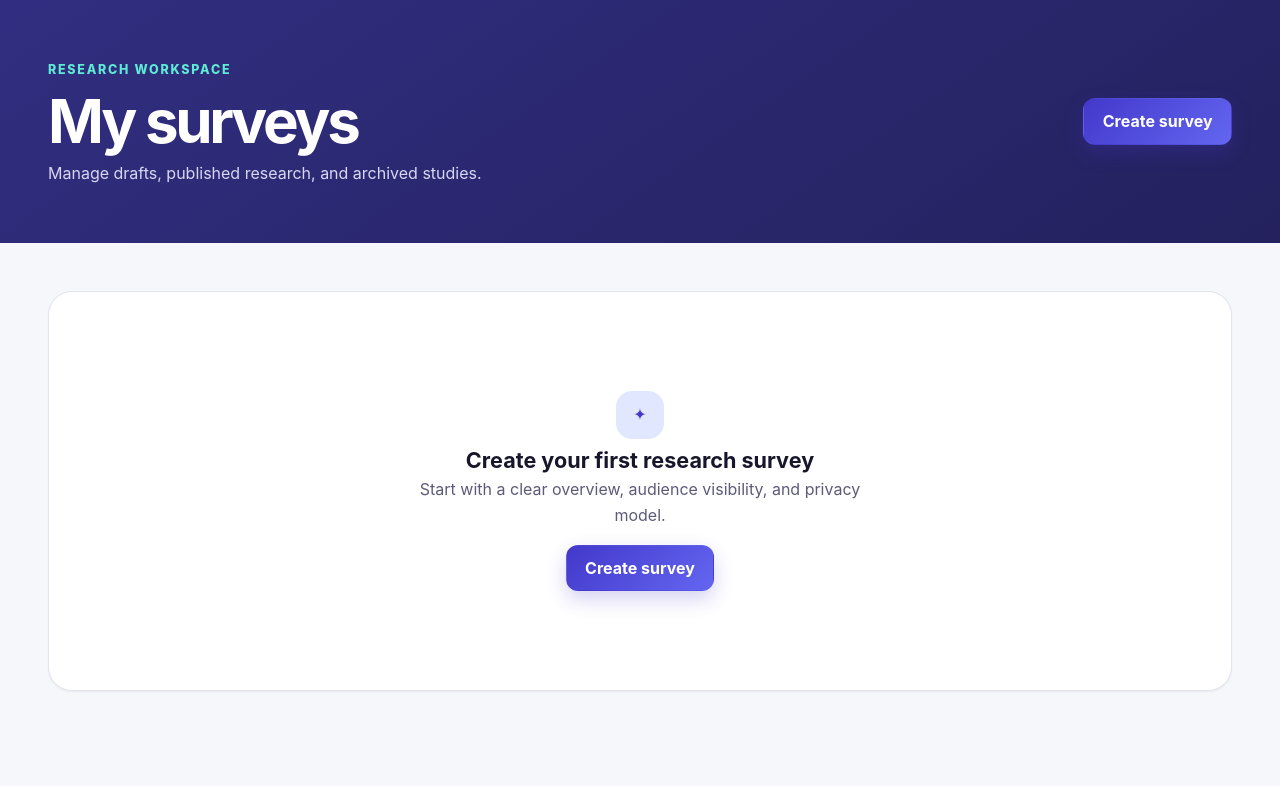
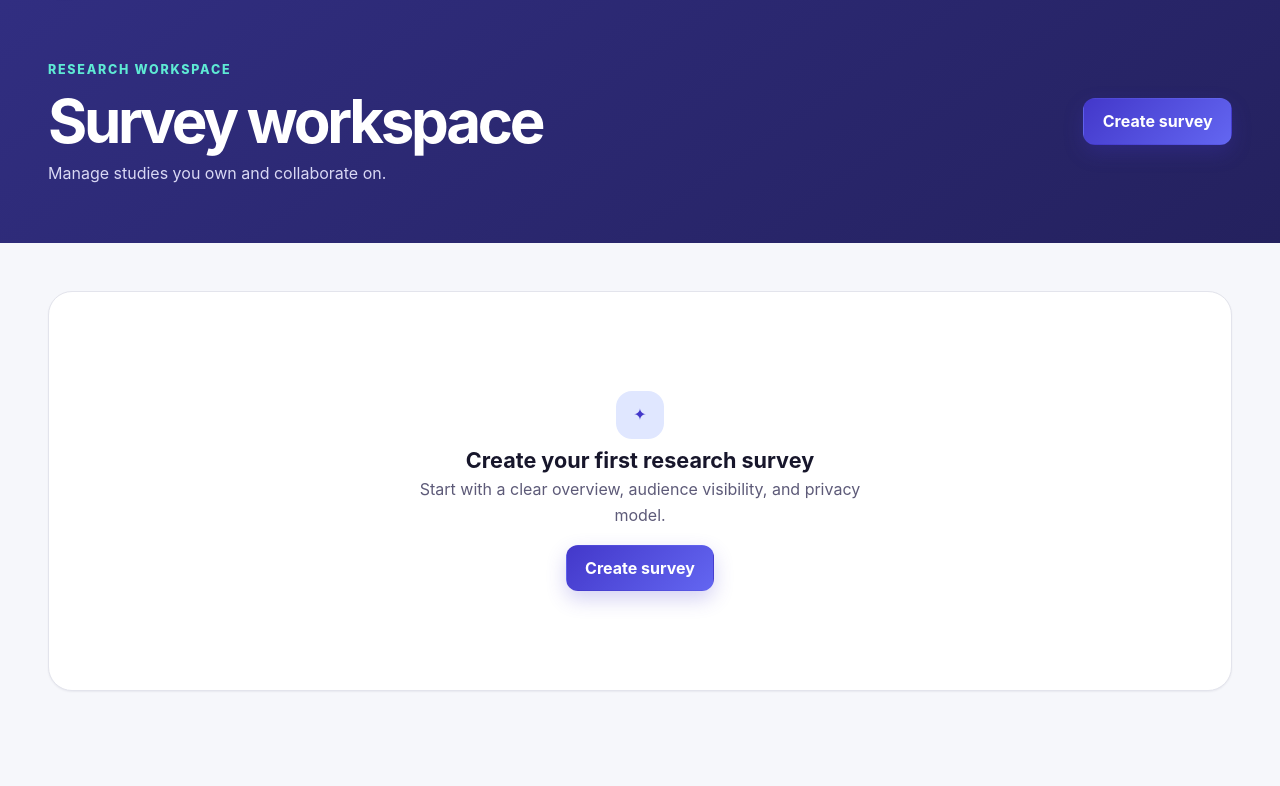
Before and after one commit to almahfuz777/SurveySolver, a Django app: page /dashboard/surveys/ in a window 1280 px wide. Shown: the part 73-859 px from the top of the page. Run offline with Django 5.2, Linux system fonts and the light colour scheme; the visitor is signed in with stand-in values (Sample User, id 1); data that the repository does not hold is empty.

Commit message:
Enforce collaboration permissions

```diff
--- a/responses/management.py
+++ b/responses/management.py
@@ -1,15 +1,18 @@
 from django.core.exceptions import ValidationError
 from django.db import transaction
 from django.utils import timezone
+
+from sharing.permissions import EDIT_ROLES, accessible_surveys
 
 from .models import ResponseAuditEvent, Submission
 
 
 @transaction.atomic
 def set_analytics_exclusion(submission_id, user, *, excluded, reason=''):
+    editable_surveys = accessible_surveys(user, EDIT_ROLES)
     submission = Submission.objects.select_for_update().select_related('survey').get(
         id=submission_id,
-        survey__owner=user,
+        survey__in=editable_surveys,
         status=Submission.Status.COMPLETED,
     )
     reason = reason.strip()
--- a/rewards/services.py
+++ b/rewards/services.py
@@ -1,6 +1,7 @@
 from django.db import transaction
 
 from responses.models import Submission
+from sharing.models import SurveyCollaborator
 
 from .models import Badge, BadgeAward, PointTransaction
 
@@ -32,6 +33,7 @@ def award_survey_completion(user, submission, points):
         submission.status != Submission.Status.COMPLETED
         or not submission.is_eligible
         or user.id == submission.survey.owner_id
+        or SurveyCollaborator.objects.filter(survey=submission.survey, user=user).exists()
         or (submission.respondent_id and submission.respondent_id != user.id)
     ):
         return None, False
--- a/sharing/permissions.py
+++ b/sharing/permissions.py
@@ -35,7 +35,7 @@ def accessible_surveys(user, roles=VIEW_ROLES):
     collaboration_roles = [role for role in roles if role != OWNER]
     if collaboration_roles:
         query |= Q(collaborators__user=user, collaborators__role__in=collaboration_roles)
-    return Survey.objects.filter(query).distinct()
+    return Survey.objects.filter(query)
 
 
 def get_accessible_survey(user, survey_id, roles=VIEW_ROLES):
--- a/surveys/publication.py
+++ b/surveys/publication.py
@@ -2,6 +2,8 @@ from copy import deepcopy
 
 from django.db import transaction
 from django.utils import timezone
+
+from sharing.permissions import EDIT_ROLES, accessible_surveys
 
 from .models import BranchRule, EligibilityCriteria, MatrixRow, Question, QuestionChoice, Quota, Section, Survey, SurveyVersion
 
@@ -122,7 +124,7 @@ def _clone_version(source, created_by):
 
 @transaction.atomic
 def publish_survey(survey_id, user, expected_revision):
-    survey = Survey.objects.select_for_update().get(id=survey_id, owner=user)
+    survey = accessible_surveys(user, EDIT_ROLES).select_for_update().get(id=survey_id)
     if survey.status == Survey.Status.ARCHIVED:
         raise PublicationError(['Archived surveys cannot be published.'])
     version = SurveyVersion.objects.select_for_update().get(
--- a/surveys/views.py
+++ b/surveys/views.py
@@ -5,6 +5,8 @@ from django.http import JsonResponse
 from django.shortcuts import get_object_or_404, redirect, render
 from django.urls import reverse
 from django.views.decorators.http import require_POST
+
+from sharing.permissions import EDIT_ROLES, OWNER_ROLES, VIEW_ROLES, accessible_surveys, get_accessible_survey
 
 from . import services
 from .publication import PublicationError, publish_survey, readiness_errors
@@ -14,7 +16,7 @@ from .models import Question, Section, Survey, SurveyVersion
 
 @login_required
 def survey_list(request):
-    surveys = Survey.objects.owned_by(request.user).prefetch_related('topics')
+    surveys = accessible_surveys(request.user, VIEW_ROLES).prefetch_related('topics')
     return render(request, 'surveys/survey_list.html', {'surveys': surveys})
 
 
@@ -41,11 +43,7 @@ def survey_create(request):
 
 @login_required
 def survey_detail(request, survey_id):
-    survey = get_object_or_404(
-        Survey.objects.prefetch_related('topics'),
-        id=survey_id,
-        owner=request.user,
-    )
+    survey = get_accessible_survey(request.user, survey_id, VIEW_ROLES)
     return render(
         request,
         'surveys/survey_detail.html',
@@ -53,13 +51,14 @@ def survey_detail(request, survey_id):
             'survey': survey,
             'draft_version': survey.draft_version,
             'readiness_errors': readiness_errors(survey.draft_version),
+            'access_role': survey.access_role,
         },
     )
 
 
 @login_required
 def survey_edit(request, survey_id):
-    survey = get_object_or_404(Survey, id=survey_id, owner=request.user)
+    survey = get_accessible_survey(request.user, survey_id, EDIT_ROLES)
     if request.method == 'POST':
         form = SurveyMetadataForm(request.POST, request.FILES, instance=survey)
         if form.is_valid():
@@ -79,7 +78,7 @@ def survey_edit(request, survey_id):
 @require_POST
 @login_required
 def survey_archive(request, survey_id):
-    survey = get_object_or_404(Survey, id=survey_id, owner=request.user)
+    survey = get_accessible_survey(request.user, survey_id, OWNER_ROLES)
     survey.archive()
     messages.success(request, 'Survey archived.')
     return redirect('survey_list')
@@ -88,7 +87,7 @@ def survey_archive(request, survey_id):
 @require_POST
 @login_required
 def survey_publish(request, survey_id):
-    survey = _owned_survey(request, survey_id)
+    survey = _editable_survey(request, survey_id)
     try:
         published_version, _ = publish_survey(survey.id, request.user, _revision(request))
     except services.StaleVersionError:
@@ -101,8 +100,8 @@ def survey_publish(request, survey_id):
     return redirect('survey_detail', survey_id=survey.id)
 
 
-def _owned_survey(request, survey_id):
-    return get_object_or_404(Survey, id=survey_id, owner=request.user)
+def _editable_survey(request, survey_id):
+    return get_accessible_survey(request.user, survey_id, EDIT_ROLES)
 
 
 def _draft_version(survey):
@@ -136,7 +135,7 @@ def _mutation_error(request, survey, error):
 
 @login_required
 def survey_builder(request, survey_id):
-    survey = _owned_survey(request, survey_id)
+    survey = _editable_survey(request, survey_id)
     version = _draft_version(survey)
     selected_question = None
     selected_id = request.GET.get('question')
@@ -169,14 +168,14 @@ def survey_builder(request, survey_id):
 
 @login_required
 def survey_preview(request, survey_id):
-    survey = _owned_survey(request, survey_id)
+    survey = get_accessible_survey(request.user, survey_id, VIEW_ROLES)
     version = _draft_version(survey)
     return render(request, 'surveys/preview.html', {'survey': survey, 'version': version})
 
 
 @login_required
 def survey_logic(request, survey_id):
-    survey = _owned_survey(request, survey_id)
+    survey = _editable_survey(request, survey_id)
     version = _draft_version(survey)
     branch_form = BranchRuleForm(version=version)
     quota_form = QuotaForm()
@@ -234,7 +233,7 @@ def survey_logic(request, survey_id):
 @require_POST
 @login_required
 def section_add(request, survey_id):
-    survey = _owned_survey(request, survey_id)
+    survey = _editable_survey(request, survey_id)
     version = _draft_version(survey)
     try:
         services.add_section(version.id, _revision(request))
@@ -246,7 +245,7 @@ def section_add(request, survey_id):
 @require_POST
 @login_required
 def section_update(request, survey_id, section_id):
-    survey = _owned_survey(request, survey_id)
+    survey = _editable_survey(request, survey_id)
     section = get_object_or_404(Section, id=section_id, version__survey=survey)
     form = SectionForm(request.POST, instance=section)
     if not form.is_valid():
@@ -261,7 +260,7 @@ def section_update(request, survey_id, section_id):
 @require_POST
 @login_required
 def section_move(request, survey_id, section_id):
-    survey = _owned_survey(request, survey_id)
+    survey = _editable_survey(request, survey_id)
     section = get_object_or_404(Section, id=section_id, version__survey=survey)
     direction = request.POST.get('direction')
     if direction not in {'up', 'down'}:
@@ -276,7 +275,7 @@ def section_move(request, survey_id, section_id):
 @require_POST
 @login_required
 def section_delete(request, survey_id, section_id):
-    survey = _owned_survey(request, survey_id)
+    survey = _editable_survey(request, survey_id)
     section = get_object_or_404(Section, id=section_id, version__survey=survey)
     try:
         services.delete_section(section.id, _revision(request))
@@ -288,7 +287,7 @@ def section_delete(request, survey_id, section_id):
 @require_POST
 @login_required
 def question_add(request, survey_id):
-    survey = _owned_survey(request, survey_id)
+    survey = _editable_survey(request, survey_id)
     section = get_object_or_404(Section, id=request.POST.get('section_id'), version__survey=survey)
     question_type = request.POST.get('type')
     if question_type not in Question.Type.values:
@@ -303,7 +302,7 @@ def question_add(request, survey_id):
 @require_POST
 @login_required
 def question_update(request, survey_id, question_id):
-    survey = _owned_survey(request, survey_id)
+    survey = _editable_survey(request, survey_id)
     question = get_object_or_404(Question, id=question_id, section__version__survey=survey)
     form = QuestionEditorForm(request.POST, instance=question)
     if not form.is_valid():
@@ -325,7 +324,7 @@ def question_update(request, survey_id, question_id):
 @require_POST
 @login_required
 def question_move(request, survey_id, question_id):
-    survey = _owned_survey(request, survey_id)
+    survey = _editable_survey(request, survey_id)
     question = get_object_or_404(Question, id=question_id, section__version__survey=survey)
     direction = request.POST.get('direction')
     if direction not in {'up', 'down'}:
@@ -340,7 +339,7 @@ def question_move(request, survey_id, question_id):
 @require_POST
 @login_required
 def question_delete(request, survey_id, question_id):
-    survey = _owned_survey(request, survey_id)
+    survey = _editable_survey(request, survey_id)
     question = get_object_or_404(Question, id=question_id, section__version__survey=survey)
     try:
         services.delete_question(question.id, _revision(request))
--- a/templates/surveys/survey_list.html
+++ b/templates/surveys/survey_list.html
@@ -7,8 +7,8 @@
     <div class="shell page-heading-inner">
         <div>
             <span class="eyebrow">Research workspace</span>
-            <h1>My surveys</h1>
-            <p>Manage drafts, published research, and archived studies.</p>
+            <h1>Survey workspace</h1>
+            <p>Manage studies you own and collaborate on.</p>
         </div>
         <a class="button button-primary" href="{% url 'survey_create' %}">Create survey</a>
     </div>
```
Also changed, not shown: responses/creator_views.py (+5 -9 lines), rewards/tests/test_guest_claims.py (+25 -0 lines), sharing/tests/test_role_matrix.py (added, +114 -0 lines), templates/responses/creator_response_detail.html (+1 -1 lines), templates/surveys/survey_detail.html (+3 -4 lines).
